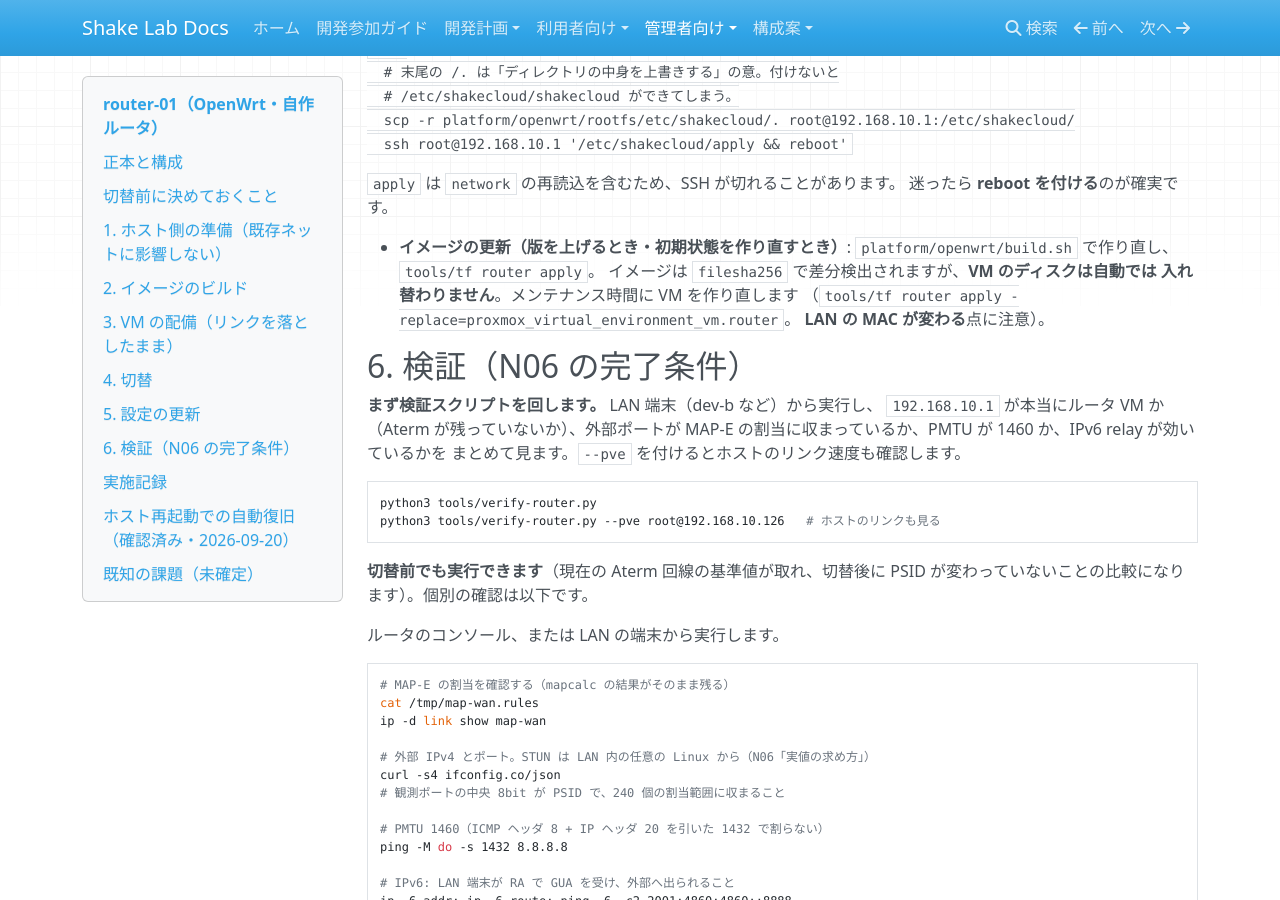
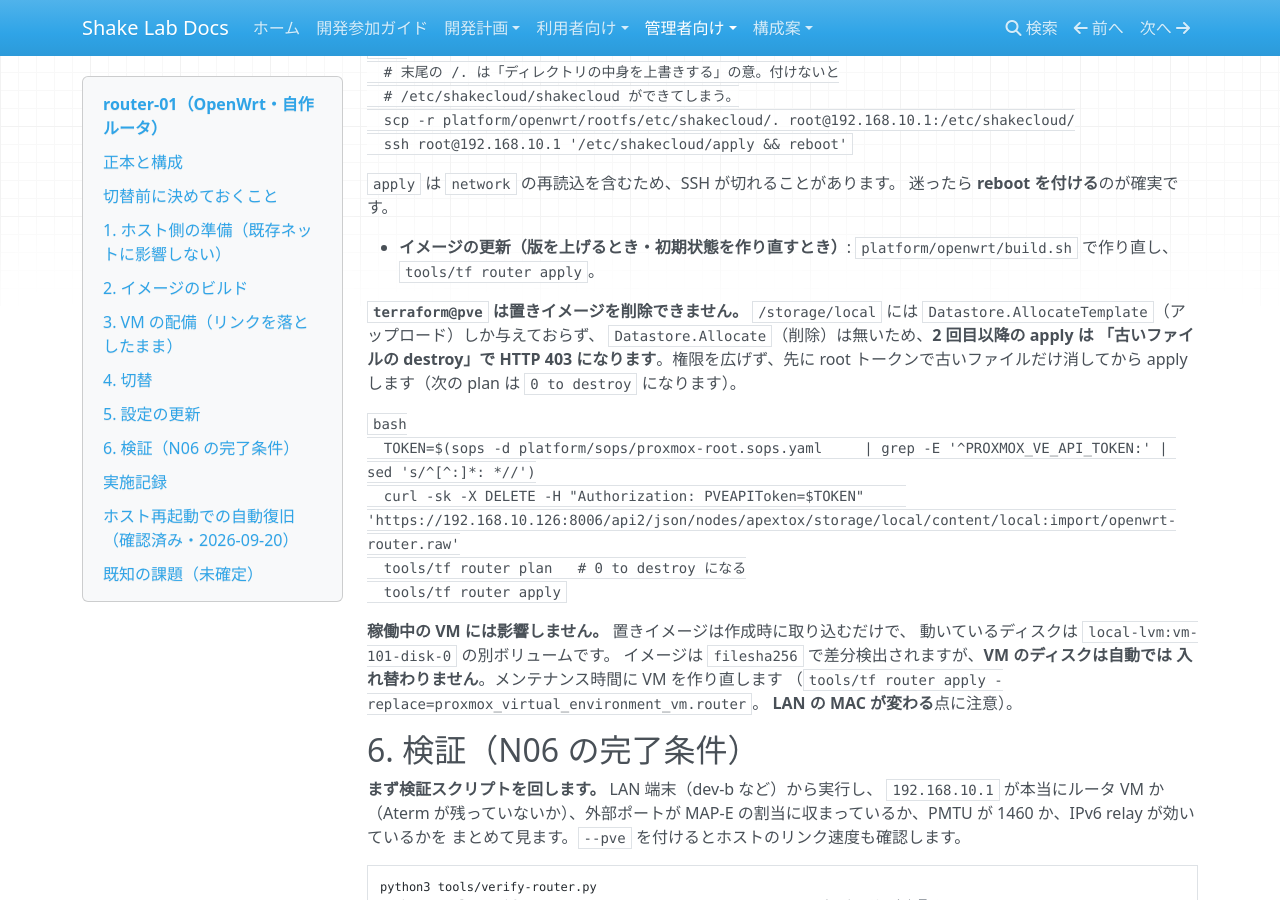
Before and after one commit to rurutheGeek/shake-cloud, an MkDocs documentation site: the page built from docs/operations/router.md, in a window 1280 px wide and 900 px high, scrolled down 5596 px. Built offline with MkDocs 1.6.1, drawn with Linux system fonts in a browser that asks for light colours; nearby versions of some CDN libraries; a script that is not in the unit is left out; some of the changed text lies outside the part shown.

Commit message:
docs(router): イメージ入れ替え時の権限の落とし穴を書き足す
Co-Authored-By: Claude Opus 5 <noreply@anthropic.com>

````diff
--- a/docs/operations/router.md
+++ b/docs/operations/router.md
@@ -305,6 +305,23 @@ Aterm の AP 化を最後にすることで、切替当日の作業は「配線
 
 - **イメージの更新（版を上げるとき・初期状態を作り直すとき）**:
   `platform/openwrt/build.sh` で作り直し、`tools/tf router apply`。
+
+  **`terraform@pve` は置きイメージを削除できません。** `/storage/local` には
+  `Datastore.AllocateTemplate`（アップロード）しか与えておらず、
+  `Datastore.Allocate`（削除）は無いため、**2 回目以降の apply は
+  「古いファイルの destroy」で HTTP 403 になります**。権限を広げず、先に
+  root トークンで古いファイルだけ消してから apply します（次の plan は
+  `0 to destroy` になります）。
+
+  ```bash
+  TOKEN=$(sops -d platform/sops/proxmox-root.sops.yaml     | grep -E '^PROXMOX_VE_API_TOKEN:' | sed 's/^[^:]*: *//')
+  curl -sk -X DELETE -H "Authorization: PVEAPIToken=$TOKEN"     'https://192.168.10.126:8006/api2/json/nodes/apextox/storage/local/content/local:import/openwrt-router.raw'
+  tools/tf router plan   # 0 to destroy になる
+  tools/tf router apply
+  ```
+
+  **稼働中の VM には影響しません。** 置きイメージは作成時に取り込むだけで、
+  動いているディスクは `local-lvm:vm-101-disk-0` の別ボリュームです。
   イメージは `filesha256` で差分検出されますが、**VM のディスクは自動では
   入れ替わりません**。メンテナンス時間に VM を作り直します
   （`tools/tf router apply -replace=proxmox_virtual_environment_vm.router`。
@@ -417,11 +434,11 @@ ip -6 addr; ip -6 route; ping -6 -c2 2001:4860:4860::8888
   捨てていなかったので、切替で初めて出た。`list rebind_domain
   'apextox.dpdns.org'` を足して解決（protection 自体は残す）。
   `tests/test_router.py` が `dns.yaml` のゾーンと突き合わせて検査する。
-- 2026-09-20: **イメージの再ビルドは未実施。** `platform/openwrt/build.sh` は
-  dev-b に `make` が無くて止まる（`sudo apt-get install -y make` が要る）。
-  稼働中のルータは `opkg`／`uci` で同じ状態になっているが、**VM を作り直す前に
-  必ずビルドし直すこと**（`ndppd` パッケージと rootfs の新規ファイルが
-  イメージに入っていない）。
+- 2026-09-20: イメージを再ビルドし、`tools/tf router apply` で Proxmox の
+  置きイメージを入れ替えた（`No changes` まで確認）。VM は無傷
+  （`import_from` の in-place 更新のみで、稼働中のディスクは
+  `local-lvm:vm-101-disk-0` の別ボリューム）。
+  ビルドには dev-b へ `make` `gawk` `bzip2` の追加が必要だった。
 
 ## ホスト再起動での自動復旧（確認済み・2026-09-20）
 
````
